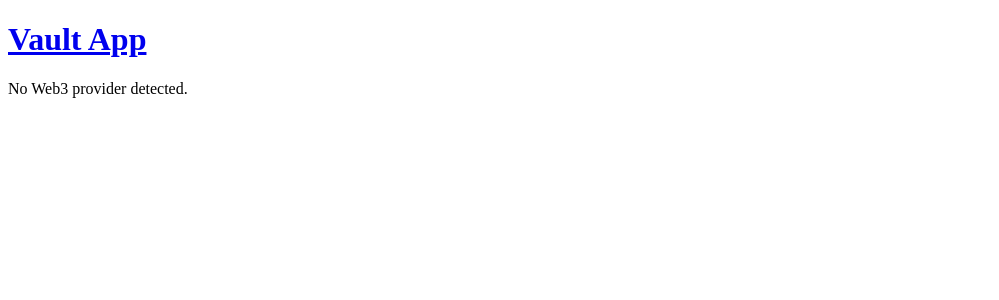
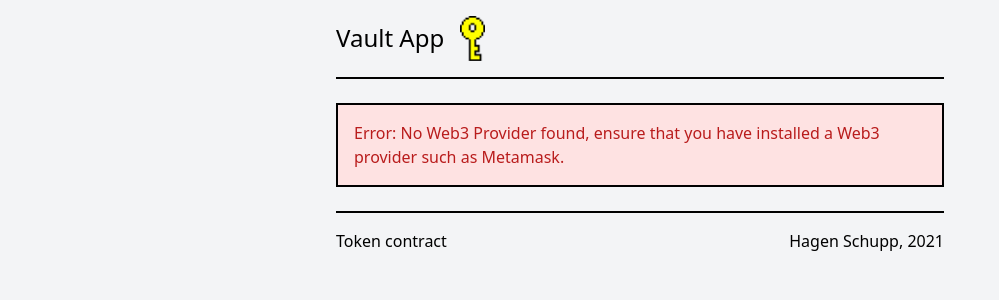
Before and after one commit to brakid/VaultDApp, a React (Create React App) app in the folder vault-app/: page / in a window 1280 px wide. Shown: the top 300 px of the page, without its empty margins (0-999 px from the left). Built offline with nearby package versions, Linux system fonts and the light colour scheme.

Commit message:
Website design

```diff
--- a/vault-app/public/index.html
+++ b/vault-app/public/index.html
@@ -15,18 +15,10 @@
       user's mobile device or desktop. See https://developers.google.com/web/fundamentals/web-app-manifest/
     -->
     <link rel="manifest" href="%PUBLIC_URL%/manifest.json" />
-    <!--
-      Notice the use of %PUBLIC_URL% in the tags above.
-      It will be replaced with the URL of the `public` folder during the build.
-      Only files inside the `public` folder can be referenced from the HTML.
-
-      Unlike "/favicon.ico" or "favicon.ico", "%PUBLIC_URL%/favicon.ico" will
-      work correctly both with client-side routing and a non-root public URL.
-      Learn how to configure a non-root public URL by running `npm run build`.
-    -->
-    <title>React App</title>
+    <link href="https://unpkg.com/tailwindcss@^2/dist/tailwind.min.css" rel="stylesheet">
+    <title>Vault App</title>
   </head>
-  <body>
+  <body class='min-h-screen bg-gray-100'>
     <noscript>You need to enable JavaScript to run this app.</noscript>
     <div id="root"></div>
     <!--
--- a/vault-app/src/App.tsx
+++ b/vault-app/src/App.tsx
@@ -1,19 +1,20 @@
 import React, { useState, useEffect } from 'react';
 import { ethers } from 'ethers';
-import { Ethereum } from './utils/types';
+import { Ethereum, RpcError } from './utils/types';
 import { Route, Routes } from 'react-router-dom';
 import Vault from './Vault';
 import { Link } from 'react-router-dom';
 import Home from './Home';
-
-const EXPECTED_NETWORK = 'maticmum';
+import { EXPECTED_NETWORK, POLYGON_TESTNET } from './utils/networks';
+import keyImage from './key.png';
 
 export const EthereumContext = React.createContext<Ethereum>({ blockNumber: -1 });
 
 const App = () => {
   const [web3Provider, setWeb3Provider] = useState<ethers.providers.Web3Provider>();
   const [blockNumber, setBlockNumber] = useState<number>(-1);
-  const [error, setError] = useState<boolean>(false);
+  const [error, setError] = useState<string>('');
+  const [wrongNetwork, setWrongNetwork] = useState<boolean>(false);
 
   useEffect(() => {
     const init = async () => {
@@ -31,7 +32,7 @@ const App = () => {
         web3Provider.addListener('block', (blockNumber) => { setBlockNumber(blockNumber) });
         const network = await web3Provider.getNetwork();
 
-        setError(network.name !== EXPECTED_NETWORK);
+        setWrongNetwork(network.name !== EXPECTED_NETWORK);
 
         web3Provider.addListener('network', (_, oldNetwork) => {
           if (oldNetwork) {
@@ -44,20 +45,51 @@ const App = () => {
     init();
   }, []);
 
+  const changeNetwork = async () => {
+    if (!!!web3Provider) {
+      return;
+    }
+
+    try {
+      await web3Provider.jsonRpcFetchFunc('wallet_switchEthereumChain', [{ chainId: POLYGON_TESTNET.chainId }]);
+    } catch (err) {
+      const rpcError = err as RpcError;
+
+      if (rpcError.code === 4902) {
+        try {
+          await web3Provider.jsonRpcFetchFunc(
+              'wallet_addEthereumChain',
+              [POLYGON_TESTNET]);
+        } catch (err) {
+          setError('' + err);
+        }
+      } else {
+        setError('' + err);
+      }
+    }
+  }
+
   return (
     <EthereumContext.Provider value={{ web3Provider, blockNumber }}>
-      <div>
-        <h1><Link to='/'>Vault App</Link></h1>
+      <div className='container mx-auto max-w-screen-sm px-4'>
+        <nav className='flex sm:flex-row flex-col items-center py-4 mb-6 border-b-2 border-black'>
+          <Link to='/'><h1 className='text-center text-2xl'>Vault App</h1></Link>
+          <div className='sm:justify-center sm:py-0 sm:px-4 py-2'><img className='mx-auto' width='25px' src={ keyImage } /></div>
+        </nav>
         { !!!web3Provider &&
-          <div>
-            No Web3 provider detected.
+          <p className='py-4 px-4 my-4 bg-red-100 text-red-700 border-black border-2'>Error: No Web3 Provider found, ensure that you have installed a Web3 provider such as Metamask.</p>
+        }
+        { wrongNetwork &&
+          <div className='flex sm:flex-row flex-col items-center py-4 px-4 my-4 bg-red-100 text-red-700 border-black border-2'>
+            <p>Error: Expecting to be on the Polygon Testnet</p>
+            <button className='bg-gray-100 hover:bg-gray-200 text-black m-4 py-2 px-4 border-black border-2' onClick={ () => changeNetwork() }>Change network</button>
           </div>
         }
-        { error &&
-          <p>Expecting to be on the Polygon Testnet, see: <a href='https://docs.polygon.technology/docs/develop/metamask/config-polygon-on-metamask'>Polygon setup</a></p>
+        { error.length > 0 &&
+          <p className='py-4 px-4 my-4 bg-red-100 text-red-700  border-black border-2'>Error: { error }</p>
         }
-        { !!!error && web3Provider &&
-          <div>
+        { !!!wrongNetwork && error.length === 0 && web3Provider &&
+          <section className='py-4 px-4 my-4 '>
             <Routes>
               <Route path="/" element={
                 <Home />
@@ -66,11 +98,12 @@ const App = () => {
                 <Vault />
               } />
             </Routes>
-            <div>
-              <p>Blocknumber: { blockNumber }</p>
-            </div>
-          </div>
+          </section>
         }
+        <footer className='sm:flex sm:space-evenly py-4 mt-6 border-t-2 border-black'>
+          <p className='sm:flex-1 sm:text-left text-center'><a href='https://mumbai.polygonscan.com/token/0xd9fdd544c7db7a69d87755cc702dee49e44c4857' target='_blank'>Token contract</a></p>
+          <p className='sm:flex-1 sm:text-right text-center'><a href='https://www.hagen-schupp.me' target='_blank'>Hagen Schupp, 2021</a></p>
+        </footer>
       </div>
     </EthereumContext.Provider>
   );
--- a/vault-app/src/Home.tsx
+++ b/vault-app/src/Home.tsx
@@ -1,20 +1,16 @@
 import { useContext, useEffect, useState } from 'react';
 import { EthereumContext } from './App';
 import { Ethereum, VaultTokenContract } from './utils/types';
-import { BigNumber, ethers } from 'ethers';
 import { getVaultTokenContract } from './utils/contracts';
+import { Link } from 'react-router-dom';
 
 const Home = () => {
   const ethereumContext = useContext<Ethereum>(EthereumContext);
   const [vaultTokenContract, setVaultTokenContract] = useState<VaultTokenContract>();
-  const [balance, setBalance] = useState<BigNumber>(BigNumber.from(0));
-  const [address, setAddress] = useState<string>();
 
   useEffect(() => {
     const init = async () => {
       if (ethereumContext.web3Provider) {
-        setBalance(await ethereumContext.web3Provider.getSigner().getBalance());
-        setAddress(await ethereumContext.web3Provider.getSigner().getAddress());
         setVaultTokenContract(getVaultTokenContract(ethereumContext.web3Provider.getSigner()));
       }
     };
@@ -24,12 +20,11 @@ const Home = () => {
 
   return (
     <div>
-      <p>Balance { ethers.utils.formatEther(balance) } MATIC</p>
-      <p>Address: { address }</p>
-      <ul>
+      <h1 className='text-center text-xl'>All Vaults:</h1>
+      <ul className='grid grid-cols-1 sm:grid-cols-3 justify-items-center gap-4'>
         { vaultTokenContract?.tokenIds.map((id, index) => {
           return (
-            <p key={ index }><a href={ '/vault/' + id.toString() }>Vault { id.toString() }</a></p>
+            <li key={ index }><Link to={ '/vault/' + id.toString() }><button className='bg-yellow-300 hover:bg-yellow-400 text-black py-2 px-4 border-black border-2'>Vault { id.toString() }</button></Link></li>
           );
         }) }
       </ul>
--- a/vault-app/src/Vault.tsx
+++ b/vault-app/src/Vault.tsx
@@ -8,7 +8,7 @@ import { BigNumber } from 'ethers';
 const Vault = () => {
   const { id } = useParams<string>();
   const ethereumContext = useContext<Ethereum>(EthereumContext);
-  const [vaultTokenContract, setVaultTokenContract] = useState<VaultTokenContract>();
+  const [_, setVaultTokenContract] = useState<VaultTokenContract>();
   const [isOwner, setIsOwner] = useState<boolean>(false);
 
   useEffect(() => {
@@ -28,8 +28,9 @@ const Vault = () => {
 
   return (
     <div>
-      <p>Vault { JSON.stringify(id) }</p>
-      { isOwner && <p>You are the owner - open</p> }
+      <h1 className='text-center text-xl'>Vault { id }</h1>
+      { isOwner && <p className='shadow py-4 px-4 my-4 bg-green-100 text-green-700 border-black border-2'>You are the owner - open</p> }
+      { !!!isOwner && <p className='shadow py-4 px-4 my-4 bg-yellow-100 text-yellow-700 border-black border-2'>You are not the owner - closed</p> }
     </div>
   );
 }
--- /dev/null
+++ b/vault-app/src/utils/networks.ts
@@ -0,0 +1,15 @@
+import { EthereumChain } from './types';
+
+export const EXPECTED_NETWORK = 'maticmum';
+
+export const POLYGON_TESTNET: EthereumChain = {
+  chainId: '0x13881',
+  chainName: 'Polygon Testnet',
+  nativeCurrency: {
+    name: 'Polygon',
+    symbol: 'MATIC',
+    decimals: 18,
+  },
+  rpcUrls: ['https://rpc-mumbai.maticvigil.com/'],
+  blockExplorerUrls: ['https://mumbai.polygonscan.com'],
+}
```
Also changed, not shown: vault-app/src/utils/types.ts (+17 -0 lines), vault-app/src/key.png (added).
